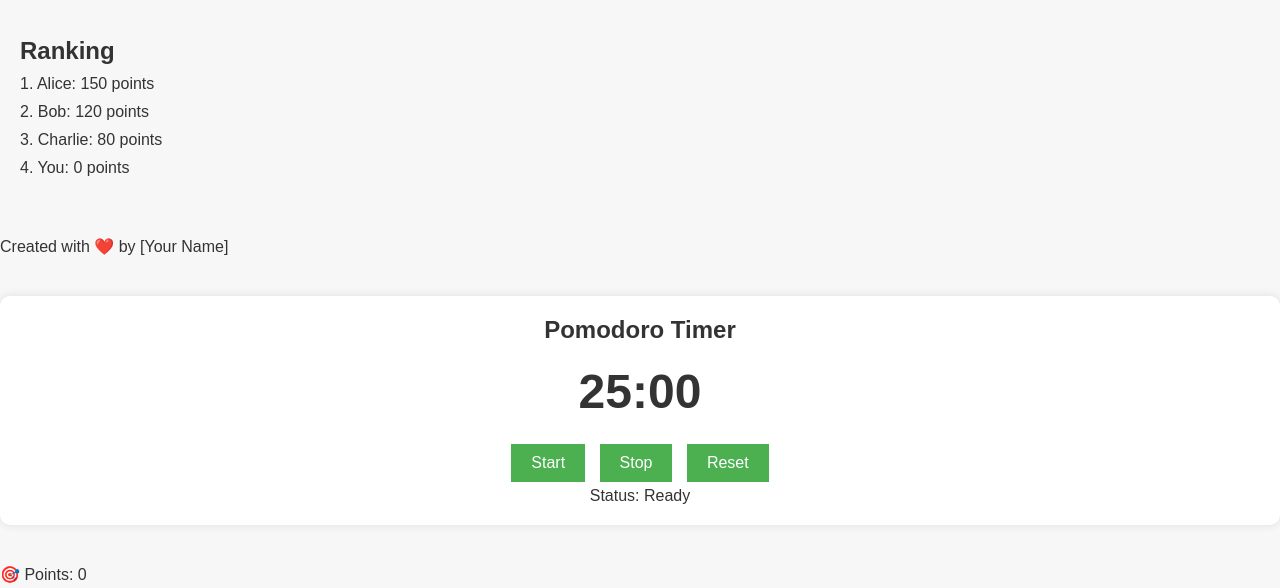
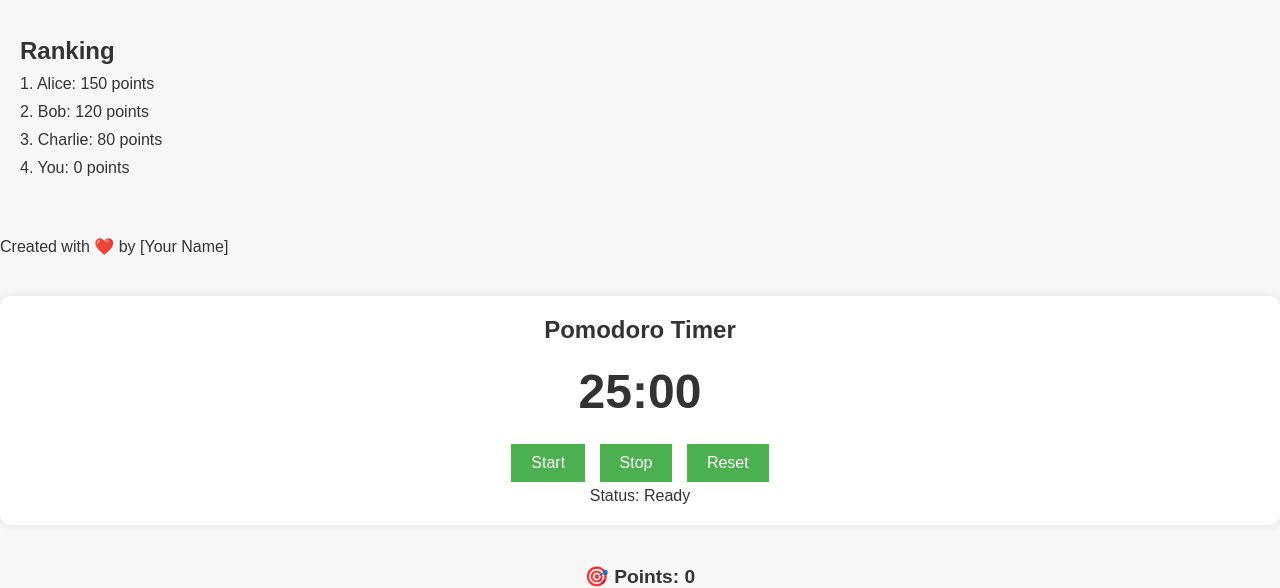
Before and after one commit to allydtisbored/studygotchi, a plain HTML site: page index.html in a window 1280 px wide. Shown: the part 235-823 px from the top of the page. Drawn offline with Linux system fonts and the light colour scheme.

Commit message:
Update styles.css

```diff
--- a/styles.css
+++ b/styles.css
@@ -70,3 +70,9 @@ li {
     padding: 10px 20px;
     font-size: 16px;
 }
+.points {
+  font-size: 1.2em;
+  text-align: center;
+  margin-top: 10px;
+  font-weight: bold;
+}
```
